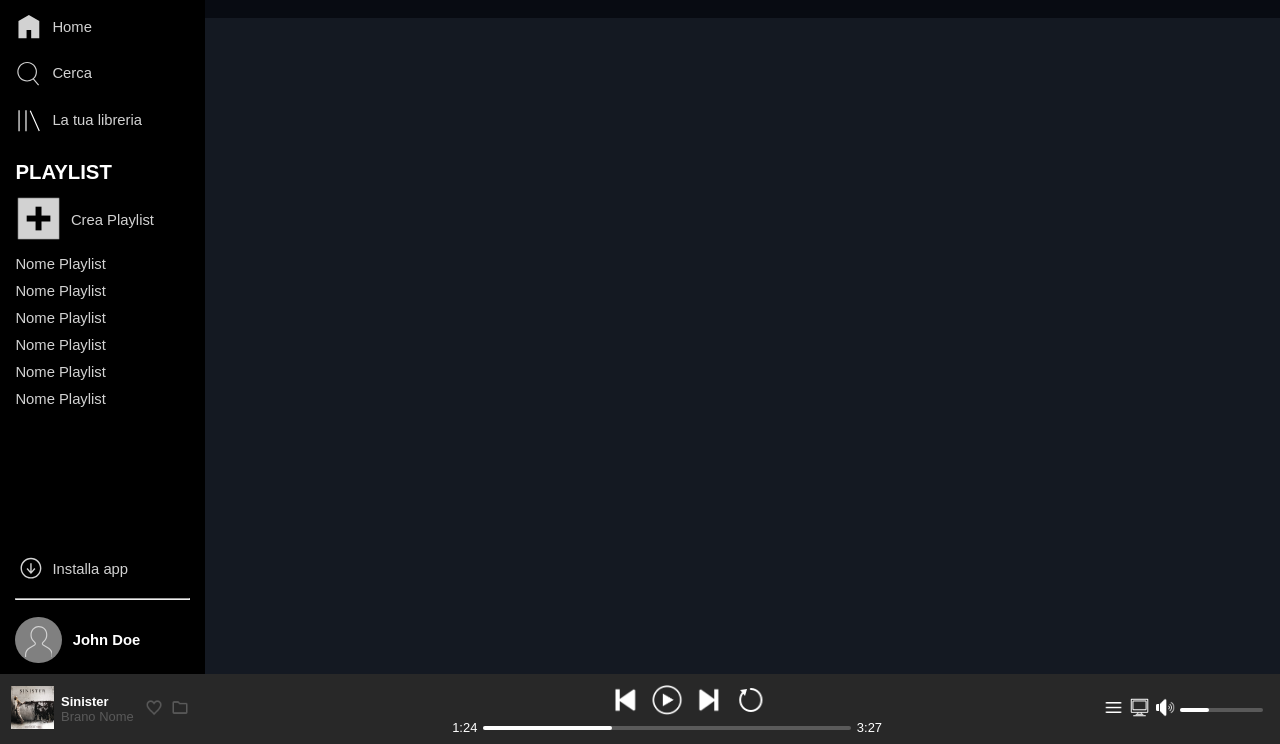
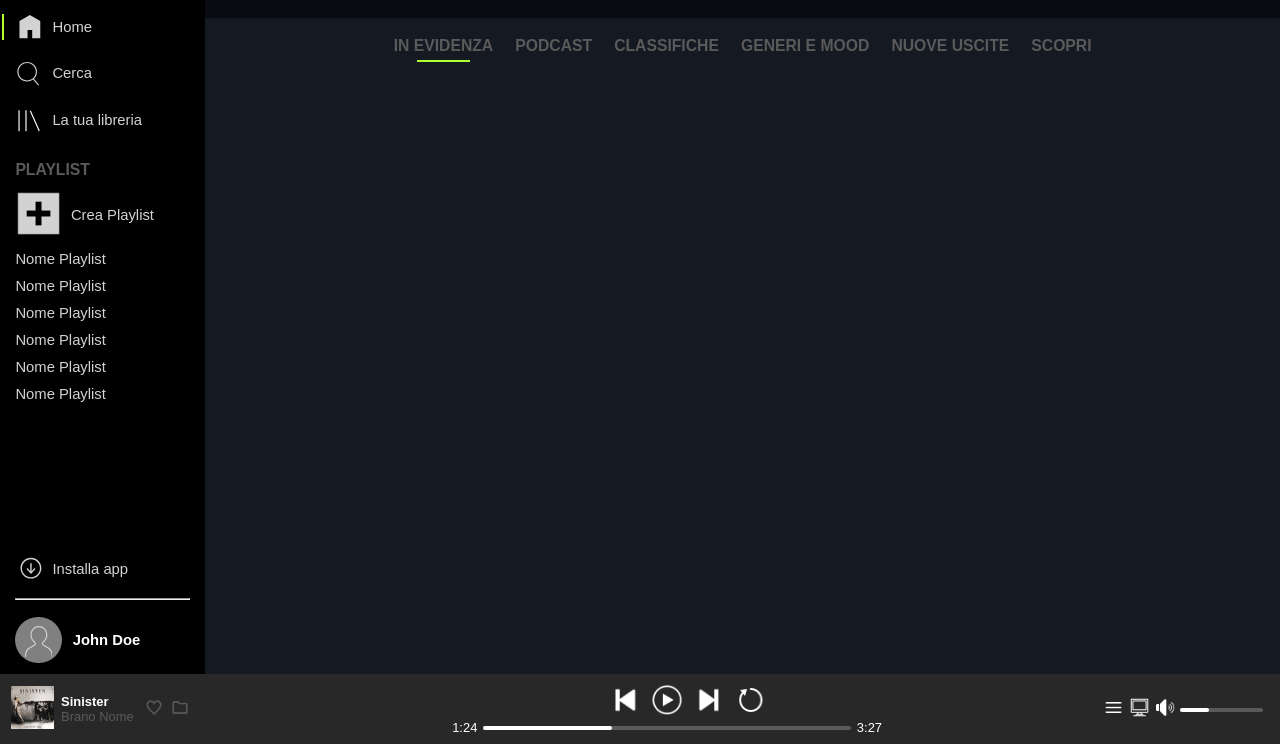
Before and after one commit to RixTerreny/html-css-spotifyweb, a plain HTML site: page index.html in a window 1280 px wide. Shown: the part 56-800 px from the top of the page. Drawn offline with Linux system fonts and the light colour scheme.

Commit message:
nav added pus some detail

```diff
--- a/css/media.css
+++ b/css/media.css
@@ -22,9 +22,13 @@
         margin: 0.5rem 0.5rem 0.5rem 0;
     }
 
-
     .spotify-logo{
         display: none;
+    }
+
+    .bord-l{
+        margin-left: -0.7rem;
+        padding-right: 0.6rem;
     }
 
     .spotify-logo--text{
--- a/css/style.css
+++ b/css/style.css
@@ -58,8 +58,8 @@ h1{
 
 h2{
     text-transform: uppercase;
-    color: white;
-    font-size: 1.1rem;
+    color: var(--shadow);
+    font-size: 0.85rem;
 }
 
 hr{
@@ -106,6 +106,13 @@ aside svg{
 
 .icon-holder{
     flex-shrink: 0;
+}
+
+.bord-l{
+    border-left: 2px solid #adff2f;
+    height: 1.4rem;
+    margin-left: -rem;
+    padding-right: 0.rem;
 }
 
 .name{
@@ -173,6 +180,20 @@ button{
 
 /* nav */
 nav{
+    justify-content: space-around;
+    flex-wrap: wrap;
+    max-width: 720px;
+    margin: auto;
+}
+
+nav h2{
+    padding: 1rem 0.5rem 0.3rem 0.5rem;
+}
+
+.bord-b{
+    border-bottom: 2px solid #adff2f;
+    width: 45%;
+    margin: auto;
 }
 
 
--- a/index.html
+++ b/index.html
@@ -21,6 +21,7 @@
                 </div>
 
                 <div class="icon-holder flex align">
+                    <div class="bord-l"></div>
                     <svg viewBox="0 0 512 512" xmlns="http://www.w3.org/2000/svg"><path d="M448 463.746h-149.333v-149.333h-85.334v149.333h-149.333v-315.428l192-111.746 192 110.984v316.19z" fill="currentcolor"/></svg>
                     <div class="name">Home</div>
                 </div>
@@ -73,8 +74,18 @@
             </header>
 
             <div class="page">
-                <nav>
+                <nav class="flex">
+                    <div class="col-1-4">
+                        <h2>in evidenza</h2>
+                        <div class="bord-b"></div>
+                    </div>
+                    <div class="col-1-4"><h2>podcast</h2></div>
+                    <div class="col-1-4"><h2>classifiche</h2></div>
+                    <div class="col-1-4"><h2>generi e mood</h2></div>
+                    <div class="col-1-4"><h2>nuove uscite</h2></div>
+                    <div class="col-1-4"><h2>scopri</h2></div>
                 </nav>
+
                 <div class="all-song">
                 </div>
             </div>
```
